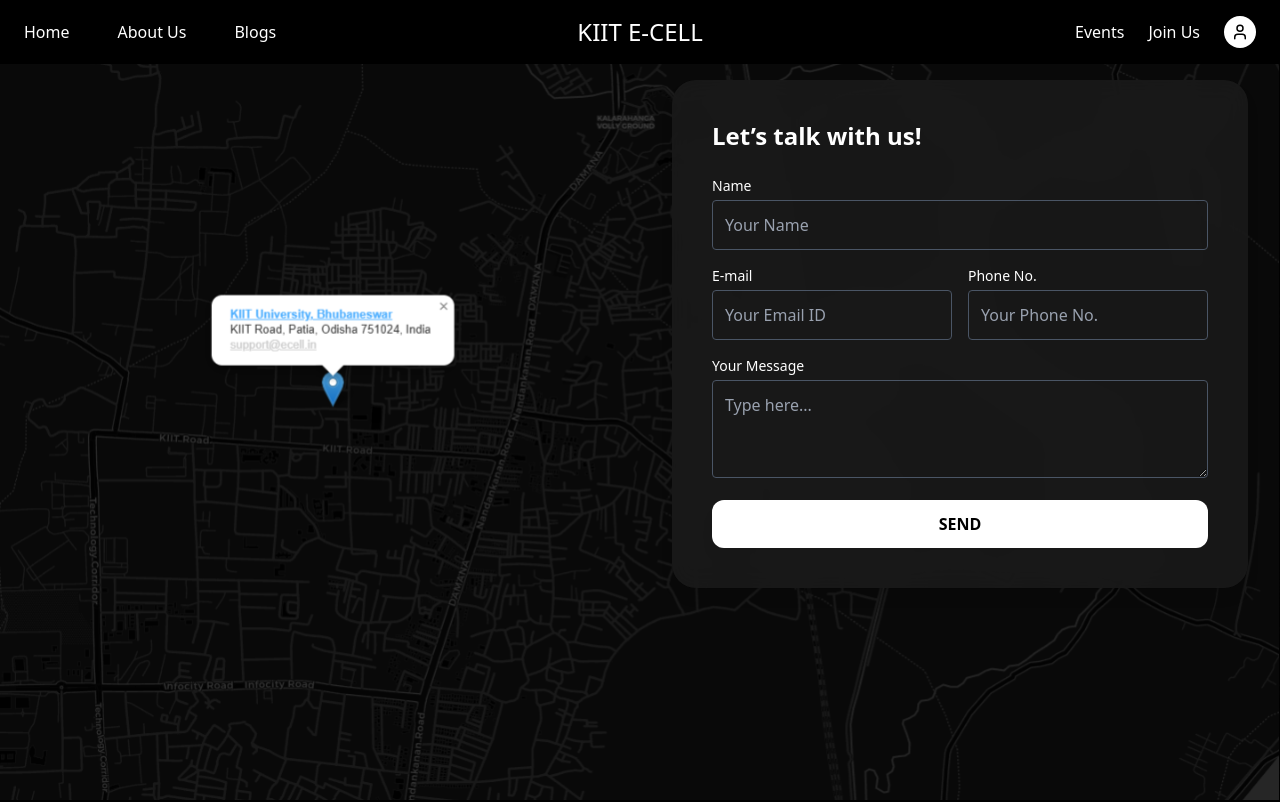
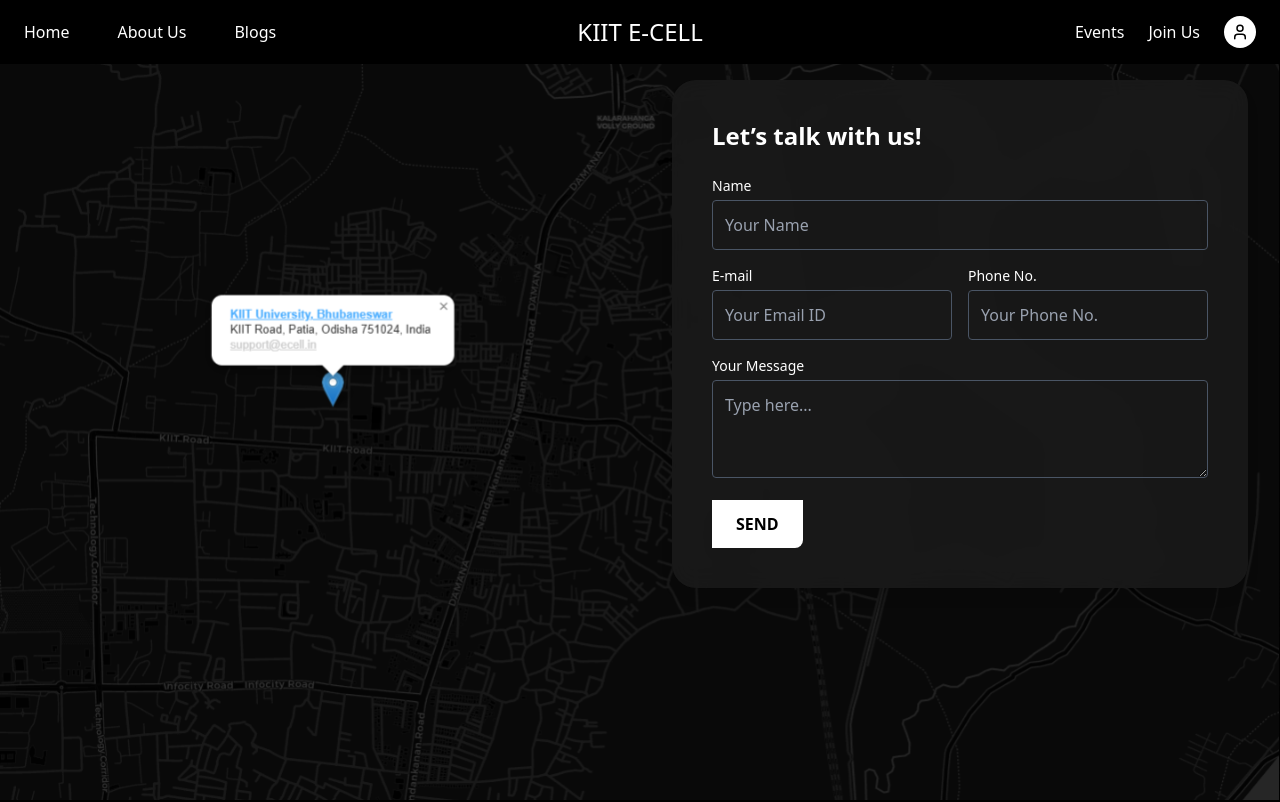
Before and after one commit to abinashmohanty8059/ECELL, a React (Vite) app: page /contact in a window 1280 px wide. Shown: the top 802 px of the page. Built offline with nearby package versions, Linux system fonts and the light colour scheme; no server answers.

Commit message:
Update ContactUs.jsx

```diff
--- a/src/pages/ContactUs.jsx
+++ b/src/pages/ContactUs.jsx
@@ -113,7 +113,7 @@
 
     <button
       type="submit"
-      className="w-full py-3 bg-white text-black font-semibold rounded-xl hover:bg-gray-200 transition"
+      className=" px-6 py-3 bg-white text-black font-semibold rounded-br-lg hover:bg-gray-200 transition"
     >
       SEND
     </button>
```
